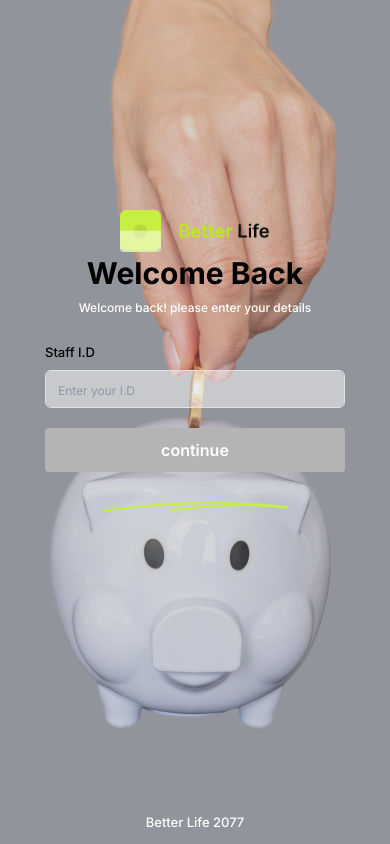
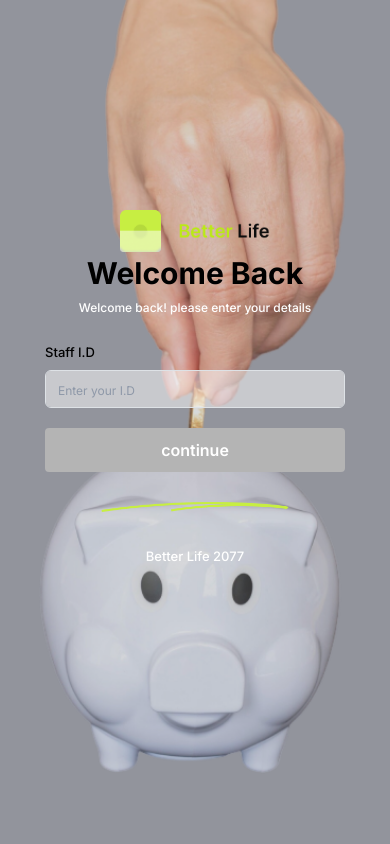
Before and after one commit to techemmydev/bl-project, a React (Vite) app: page / in a window 390 px wide. Shown: the top 844 px of the page. Built offline with nearby package versions, Linux system fonts and the light colour scheme.

Commit message:
first commit

```diff
--- a/src/views/staff-Id-Login/Staffid.module.css
+++ b/src/views/staff-Id-Login/Staffid.module.css
@@ -1,9 +1,8 @@
 .staffIdContainer {
   background-color: var(--Logins--background-color--);
   display: flex;
-  justify-content: center; /* Center horizontally */
-  align-items: center; /* Center vertically */
-  height: 100vh; /* Take full height of the viewport */
+  justify-content: center;
+  height: 100vh;
   position: relative;
 }
 
@@ -14,7 +13,6 @@
   justify-content: center;
   position: relative;
 }
-
 .textOverlay {
   top: 200px;
   position: absolute;
@@ -24,19 +22,16 @@
   align-items: center;
   flex-direction: column;
 }
-
 .piggyLogoContainer {
   display: flex;
   justify-content: center;
   flex-direction: column;
   align-items: center;
 }
-
 .piggyLogoImage {
   width: 150px;
   margin-bottom: 3px;
 }
-
 .piggyLogoContainer h1 {
   font-family: var(--font-Family--);
   font-weight: 700;
@@ -44,7 +39,6 @@
   font-size: 30px;
   text-align: center;
 }
-
 .piggyLogoContainer p {
   font-family: var(--font-Family--);
   font-weight: 500;
@@ -52,7 +46,6 @@
   font-size: 12px;
   text-align: center;
 }
-
 .formLabel {
   color: black;
   font-weight: var(--font-Family--);
@@ -60,19 +53,17 @@
   font-weight: 500;
   margin-bottom: 8px;
 }
-
 .flexingInputContainer {
   display: flex;
   justify-content: center;
   flex-direction: column;
+  /* gap: 10px; */
 }
-
 .inputWidth {
   width: 400px;
   background-color: var(--Logins--default--Input-background--color);
   font-family: var(--font-Family--);
 }
-
 .inputWidth::-webkit-outer-spin-button,
 .inputWidth::-webkit-inner-spin-button {
   -webkit-appearance: none;
@@ -88,7 +79,6 @@
   font-size: 12px;
   font-family: var(--font-Family--);
 }
-
 .submitButton {
   width: 400px;
   background-color: var(--Logins-buttons-background-color);
@@ -98,28 +88,23 @@
   font-size: 12px;
   margin-top: 20px;
 }
-
 .submitButton:hover {
   background-color: var(--Logins-buttons-background-color);
 }
-
 .imageLine {
   margin-top: 30px;
   display: flex;
   align-items: center;
   justify-content: center;
 }
-
 .piggylines_img {
   width: 188.2px;
   height: 9.78px;
 }
-
 .copyRight {
   position: absolute;
   top: 550px;
 }
-
 .copyRight p {
   font-family: var(--font-Family--);
   color: white;
@@ -134,22 +119,7 @@
   .submitButton {
     width: 300px;
   }
-
-  .staffIdContainer {
-    justify-content: center; /* Center horizontally */
-    align-items: center; /* Center vertically */
-    height: 100vh; /* Full height to allow centering */
-    flex-direction: column; /* Stack items vertically */
-  }
-
   .innerBoxStaffId {
-    width: 90%; /* Reduce width for mobile view */
     height: unset;
   }
-
-  .copyRight {
-    top: unset; /* Let copyRight move naturally with the content */
-    position: relative;
-    margin-top: 20px; /* Adjust spacing */
-  }
 }
```
